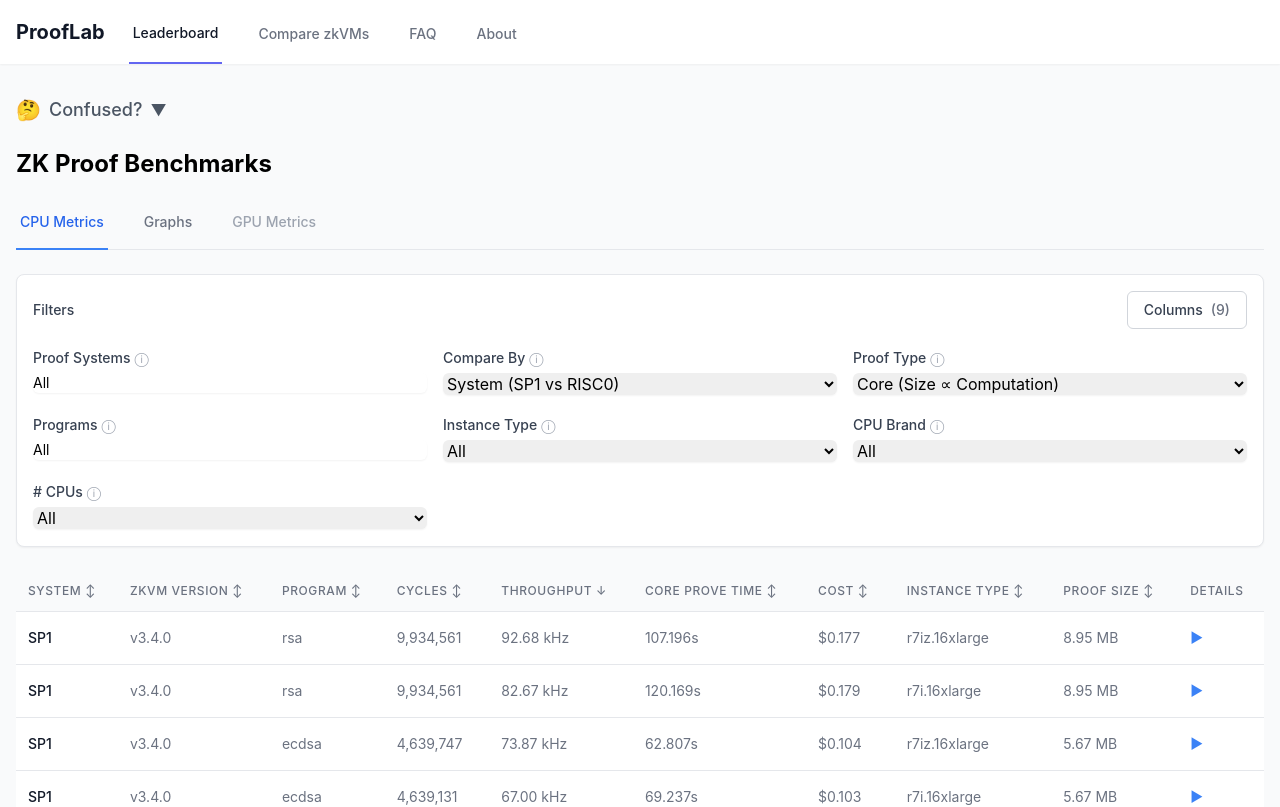
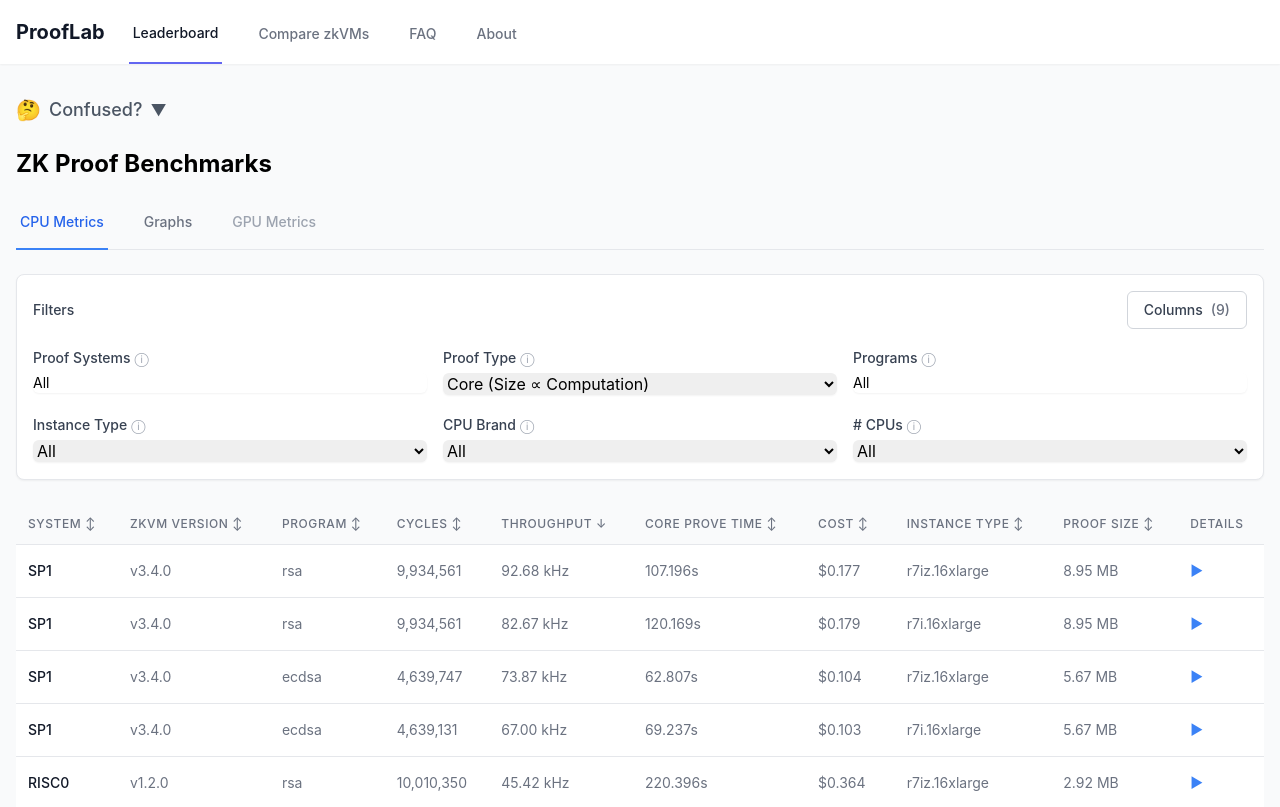
Before and after one commit to ProofLabDev/prooflab-frontend, a React (Create React App) app: page / in a window 1280 px wide. Shown: the top 807 px of the page. Built offline with nearby package versions, Linux system fonts and the light colour scheme.

Commit message:
filter nits

```diff
--- a/src/components/LeaderboardTable/LeaderboardTable.jsx
+++ b/src/components/LeaderboardTable/LeaderboardTable.jsx
@@ -654,7 +654,6 @@
   const [activeTab, setActiveTab] = useState('table');
   const ITEMS_PER_PAGE = 10;
   const [selectedPrograms, setSelectedPrograms] = useState([]);
-  const [comparisonAxis, setComparisonAxis] = useState('system'); // 'system' or 'instance'
   const [selectedSystems, setSelectedSystems] = useState([]);
 
   const columns = [
@@ -940,22 +939,6 @@
               selected={selectedSystems}
               onChange={setSelectedSystems}
             />
-          </div>
-
-          {/* Comparison Axis Selection */}
-          <div className="space-y-1">
-            <FilterLabel
-              label="Compare By"
-              tooltip="Choose the axis of comparison for the graphs. Compare between different zkVM systems or between instance types."
-            />
-            <select
-              className="mt-1 w-full form-select rounded-md border-gray-300 shadow-sm focus:border-blue-500 focus:ring-blue-500"
-              value={comparisonAxis}
-              onChange={(e) => setComparisonAxis(e.target.value)}
-            >
-              <option value="system">System (SP1 vs RISC0)</option>
-              <option value="instance">Instance Type</option>
-            </select>
           </div>
 
           {/* Proof Type Selection */}
```
